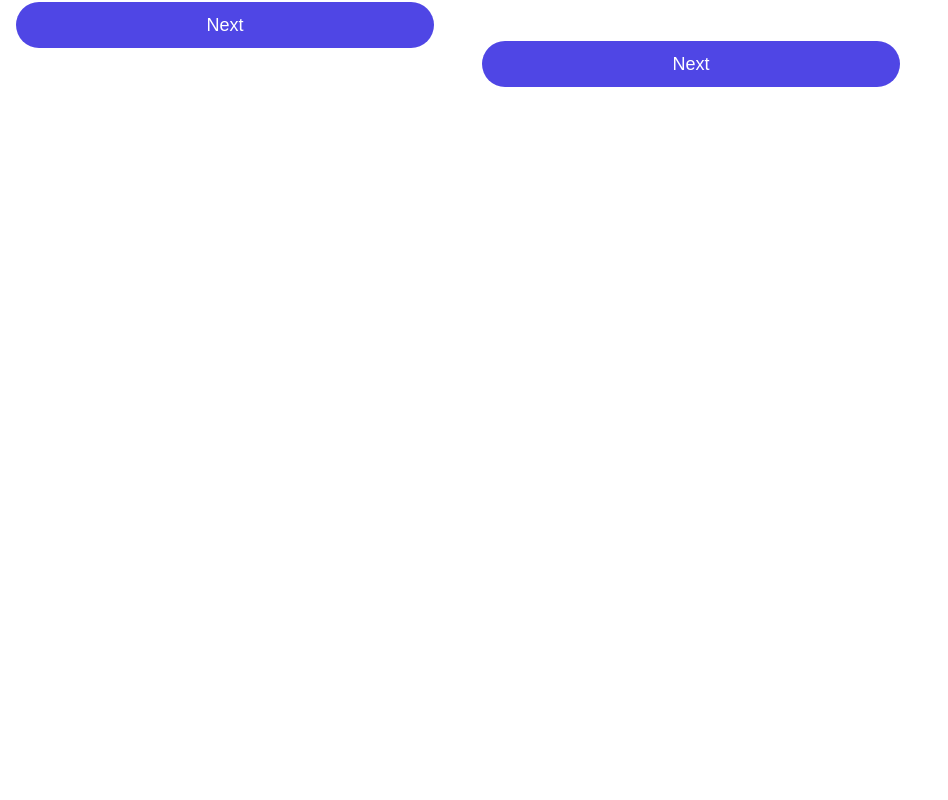
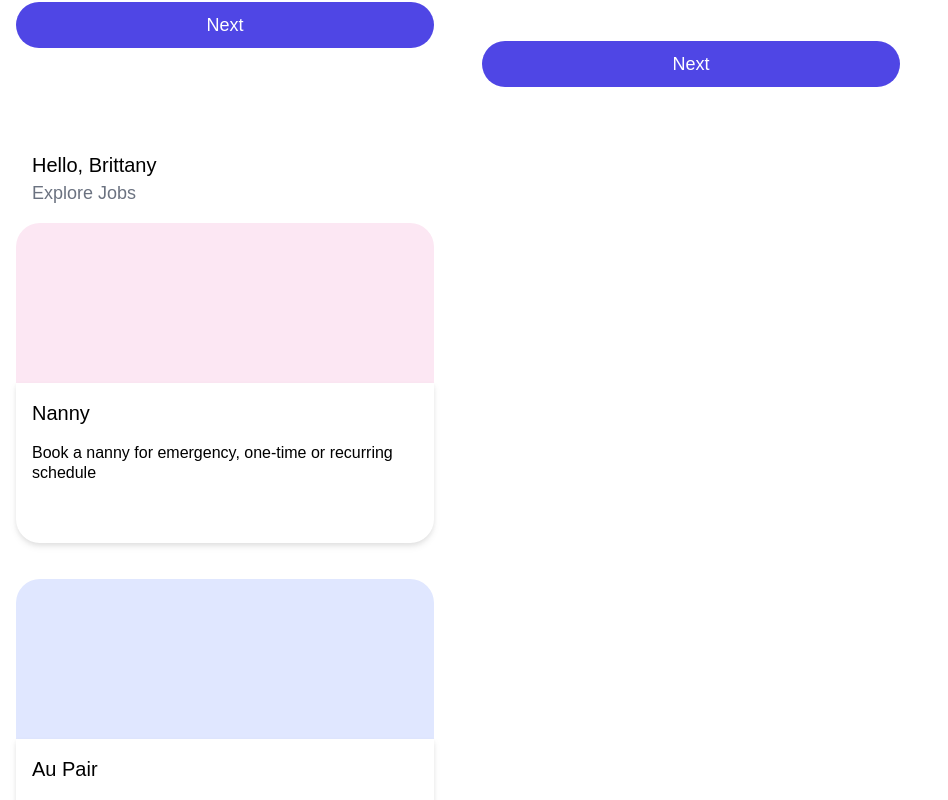
Before and after one commit to andres-codigo/nanny-nina, a Vue app: page /host-nanny in a window 1280 px wide. Shown: the part 900-1700 px from the top of the page, without its empty margins (0-948 px from the left). Before the commit the page ends 1011 px from the top, so only its background shows below. Built offline with nearby package versions, Linux system fonts and the light colour scheme.

Commit message:
[vue] home component created and added to container/dashboard item updated/added a show prop on UserProgress and HomeCard components to allow content to be shown/hidden

```diff
--- a/src/components/cards/HomeCard.vue
+++ b/src/components/cards/HomeCard.vue
@@ -18,7 +18,7 @@ import Image from './Image.vue'
 				<div class="basis-1/2 mt-4 ml-4">
 					<h1 class="antialiased text-xl">{{ user }}</h1>
 				</div>
-				<div class="basis-1/2 mt-4 mr-4 text-right">
+				<div :class="['basis-1/2 mt-4 mr-4 text-right', !showCompletionSteps ? 'hidden sm:hidden' : '']">
 					<span class="text-xs text-gray-500 font-light">0/5 steps completed</span>
 				</div>
 			</div>
@@ -33,7 +33,11 @@ export default {
 		tempBackgroundColour: String,
 		tempFocusRingColour: String,
 		user: String,
-		content: String
+		content: String,
+		showCompletionSteps: {
+			type: Boolean,
+			default: true
+		}
 	}
 }
 </script>
--- a/src/components/home/UserProgress.vue
+++ b/src/components/home/UserProgress.vue
@@ -1,10 +1,10 @@
 <template>
-	<div class="flex flex-row mb-4">
+	<div class="flex flex-row mb-4 mt-4">
 		<div class="basis-1/2 ml-4">
 			<span class="inline-block text-xl">Hello, Brittany</span>
 			<span class="inline-block text-lg text-gray-500 antialiased">Explore Jobs</span>
 		</div>
-		<div class="basis-1/2 mr-4 relative">
+		<div :class="['basis-1/2 mr-4 relative', !showCompletionPercentage ? 'hidden sm:hidden' : '']">
 			<div class="absolute -bottom-1 right-0 ">
 				<span class="inline-block text-sm text-black font-light antialiased">30% Ready to work</span>
 				<div class="bg-gray-200 rounded-full overflow-hidden">
@@ -14,3 +14,14 @@
 		</div>
 	</div>
 </template>
+
+<script>
+export default {
+	props: {
+		showCompletionPercentage: {
+			type: Boolean,
+			default: true
+		}
+	}
+}
+</script>
--- a/src/pages/_dashboard/Dashboard.vue
+++ b/src/pages/_dashboard/Dashboard.vue
@@ -39,7 +39,7 @@ import ListItem from '../../components/_dashboard/ListItem.vue'
 						<h3>Host - Nanny</h3>
 					</div>
 					<ul role="list" class="relative z-0 divide-y divide-gray-200">
-						<ListItem :hide="false" notes="Need confirmation on final design for Bio Form " date="09/03/2022" routerLinkPath="/host-nanny" title="Bio Form/Media Upload Photos" textColor="text-indigo-600" textBadge="In Progress" textColorBadge="text-amber-800" backgroundColorBadge="bg-amber-100 " />
+						<ListItem :hide="false" notes="Need confirmation on final design for Bio Form " date="09/03/2022" routerLinkPath="/host-nanny" title="Bio Form / Media Upload Photos / Home" textColor="text-indigo-600" textBadge="In Progress" textColorBadge="text-amber-800" backgroundColorBadge="bg-amber-100 " />
 					</ul>
 				</div>
 			</nav>
--- a/src/pages/host/nanny/HostNannyContainer.vue
+++ b/src/pages/host/nanny/HostNannyContainer.vue
@@ -1,11 +1,13 @@
 <script setup>
 import BioForm01 from './pages/BioForm01.vue'
 import MediaUploadPhoto02 from './pages/MediaUploadPhoto02.vue'
+import Home03 from './pages/Home03.vue'
 </script>
 
 <template>
 	<div class="flex flex-wrap grow gap-y-6 sm:gap-x-4 w-full h-full">
 		<BioForm01 class="min-w-360-for-dev-not-prod max-w-450-for-dev-not-prod" />
 		<MediaUploadPhoto02 class="min-w-360-for-dev-not-prod max-w-450-for-dev-not-prod" />
+		<Home03 class="min-w-360-for-dev-not-prod max-w-450-for-dev-not-prod" />
 	</div>
 </template>
--- /dev/null
+++ b/src/pages/host/nanny/pages/Home03.vue
@@ -0,0 +1,17 @@
+<script setup>
+import UserProgress from '../../../../components/home/UserProgress.vue'
+import HomeCard from '../../../../components/cards/HomeCard.vue'
+</script>
+
+<template>
+	<div class="bg-white w-full h-screen">
+		<main>
+			<div class="min-h-full flex flex-col mx-4">
+				<UserProgress :showCompletionPercentage="false" />
+				<HomeCard :showCompletionSteps="false" tempBackgroundColour="bg-pink-100" tempFocusRingColour="focus:ring-pink-200" user="Nanny" content="Book a nanny for emergency, one-time or recurring schedule" />
+				<HomeCard :showCompletionSteps="false" tempBackgroundColour="bg-indigo-100" tempFocusRingColour="focus:ring-indigo-200" user="Au Pair" content="Experience a new culture with a host family abroad as a caregiver" />
+				<HomeCard :showCompletionSteps="false" tempBackgroundColour="bg-emerald-100" tempFocusRingColour="focus:ring-emerald-200" user="Childminder" content="Work as a pro-nanny" />
+			</div>
+		</main>
+	</div>
+</template>
```
